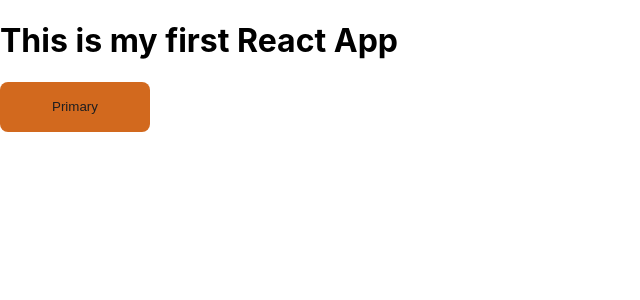
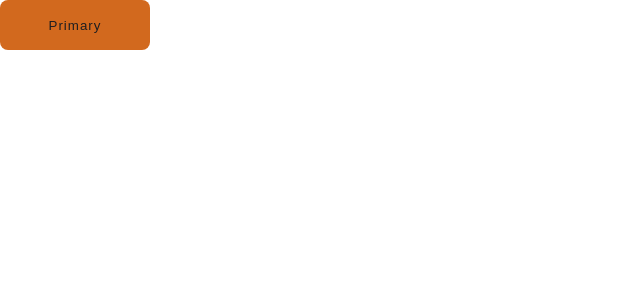
Before and after one commit to mrsamia/react_practice, a React (Create React App) app: page / in a window 1280 px wide. Shown: the top 300 px of the page, without its empty margins (0-640 px from the left). Built offline with nearby package versions, Linux system fonts and the light colour scheme.

Commit message:
SRM| button

```diff
--- a/src/App.css
+++ b/src/App.css
@@ -43,4 +43,6 @@
   width: 150px;
   height: 50px;
   border-radius: 8px;
+  letter-spacing: 1px;
+
 }
--- a/src/App.js
+++ b/src/App.js
@@ -1,22 +1,16 @@
 import React from 'react';
-import './App.css';
+
+import Button from './component/Button';
 
 function App(){
 
-  function bttn(){
-    alert("Button is clicked");
-  }
+  return(
 
-  return(
-<div>
-<h1>This is my first React App</h1>
+    <div>
+      <Button></Button>
+    </div>
 
-<div >
-  <button className="btnn" onClick={bttn}>Primary</button>
-</div>
+  );
 
-</div>
-
-  )
 }
 export default App;
--- /dev/null
+++ b/src/component/Button.js
@@ -0,0 +1,16 @@
+import React from "react";
+import '.././App.css';
+
+function Button(){
+
+        function bttn(){
+            alert("Button is clicked");
+          }
+
+          return(
+        <div>
+        <button className="btnn" onClick={bttn}>Primary</button>
+        </div>
+    );
+}
+export default Button;
```
